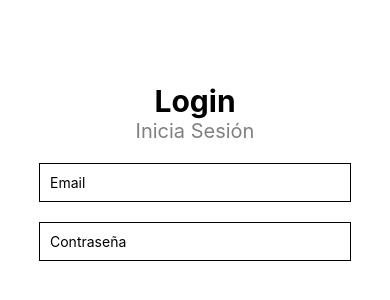
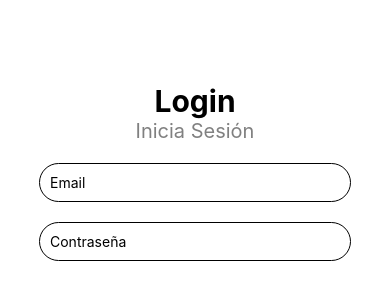
Before and after one commit to Pupghst/Save-You-App, a React Native app: screen / in a window 390 px wide. Shown: the part 250-550 px from the top of the page. Built offline with nearby package versions, Linux system fonts and the light colour scheme.

Commit message:
Agregando un borde radius de 30

```diff
--- a/App.js
+++ b/App.js
@@ -47,5 +47,6 @@ const style = StyleSheet.create({
     padding: 10,
     width: '80%',
     marginTop: 20,
+    borderRadius: 30,
   }
 });
```
